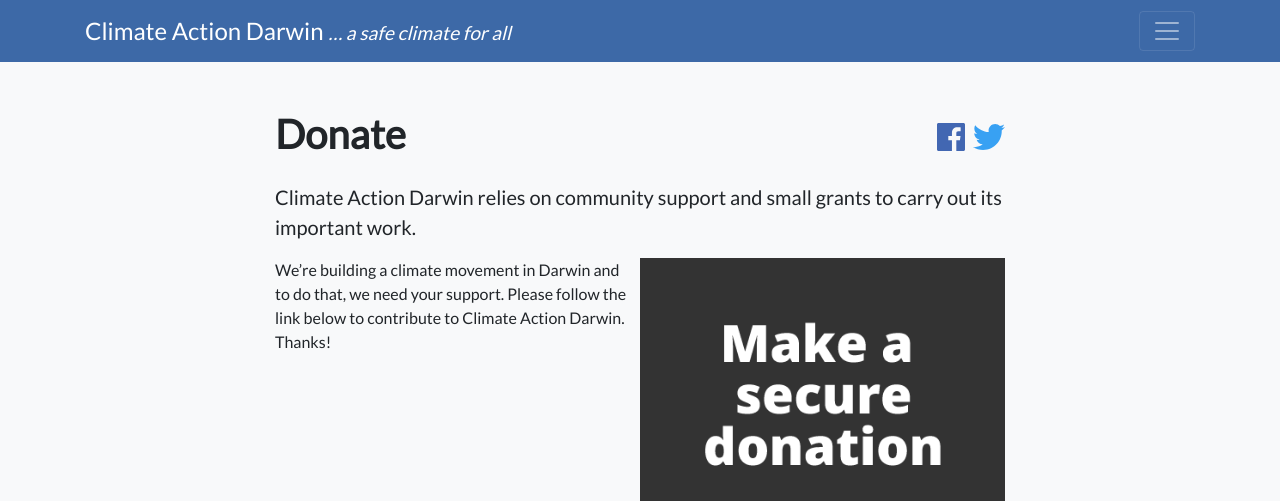
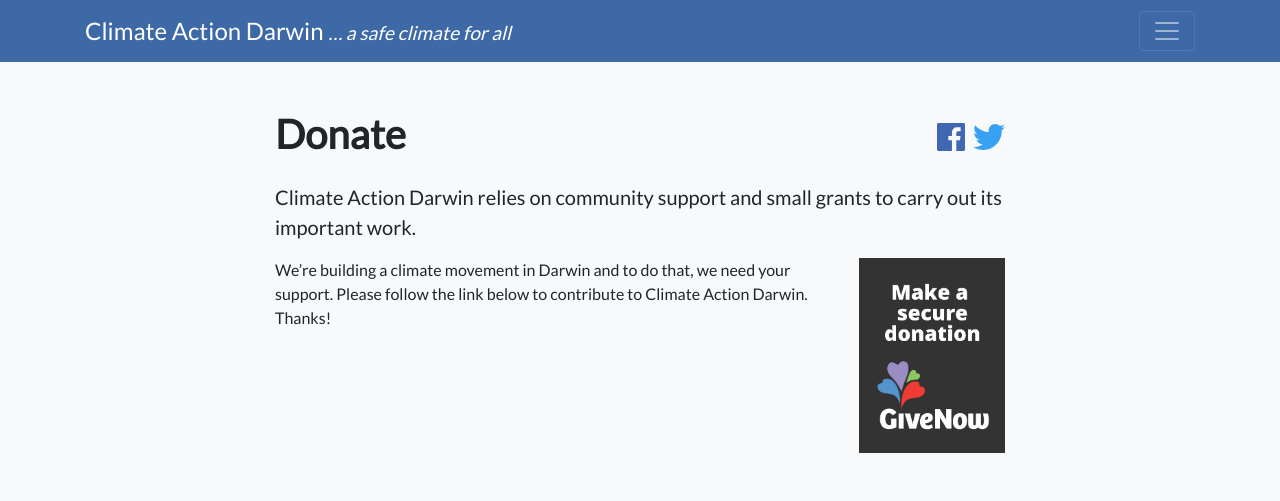
Before and after one commit to superdivest/superdivest.github.io, a Jekyll site: the page built from donate/index.md, in a window 1280 px wide. Shown: the top 501 px of the page. Built offline with Jekyll 4.4.1, drawn with Linux system fonts in a browser that asks for light colours; nearby versions of some CDN libraries; grey boxes are pictures that could not be loaded.

Commit message:
Updated Index

```diff
--- a/donate/index.md
+++ b/donate/index.md
@@ -6,6 +6,6 @@
 layout: content-page
 ---
 
-<img style="width: 50%; float: right; margin-left: 10px;" src="/assets/img/givenow-button-rectv-dark.png" />
+<img style="width: 20%; float: right; margin-left: 10px;" src="/assets/img/givenow-button-rectv-dark.png" />
 
 We're building a climate movement in Darwin and to do that, we need your support. Please follow the link below to contribute to Climate Action Darwin. Thanks!
```
